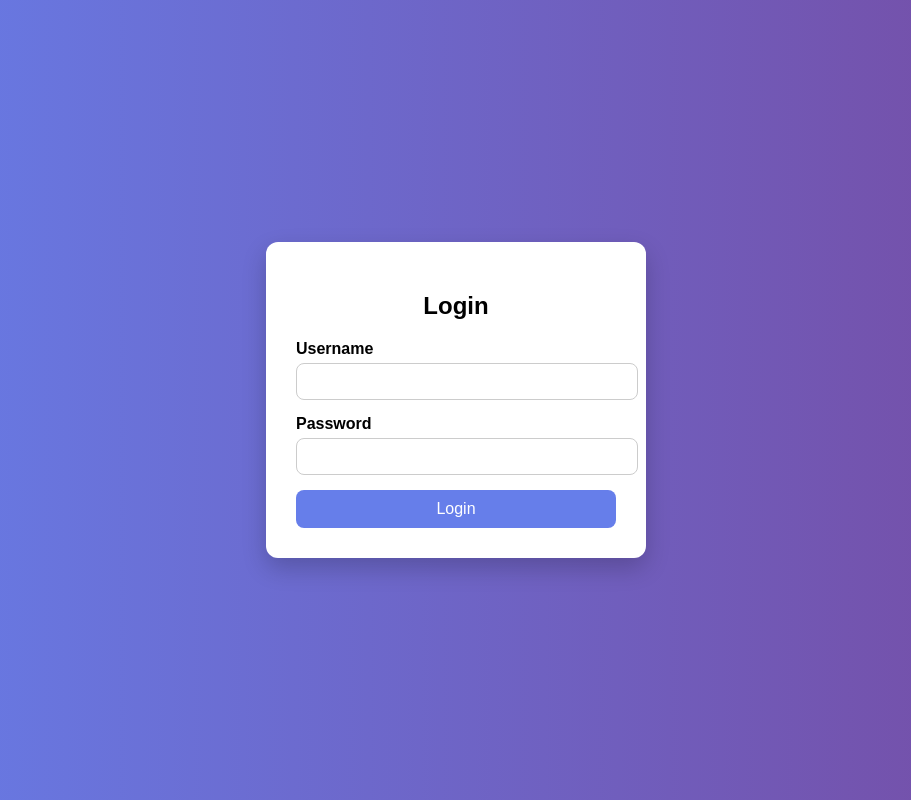
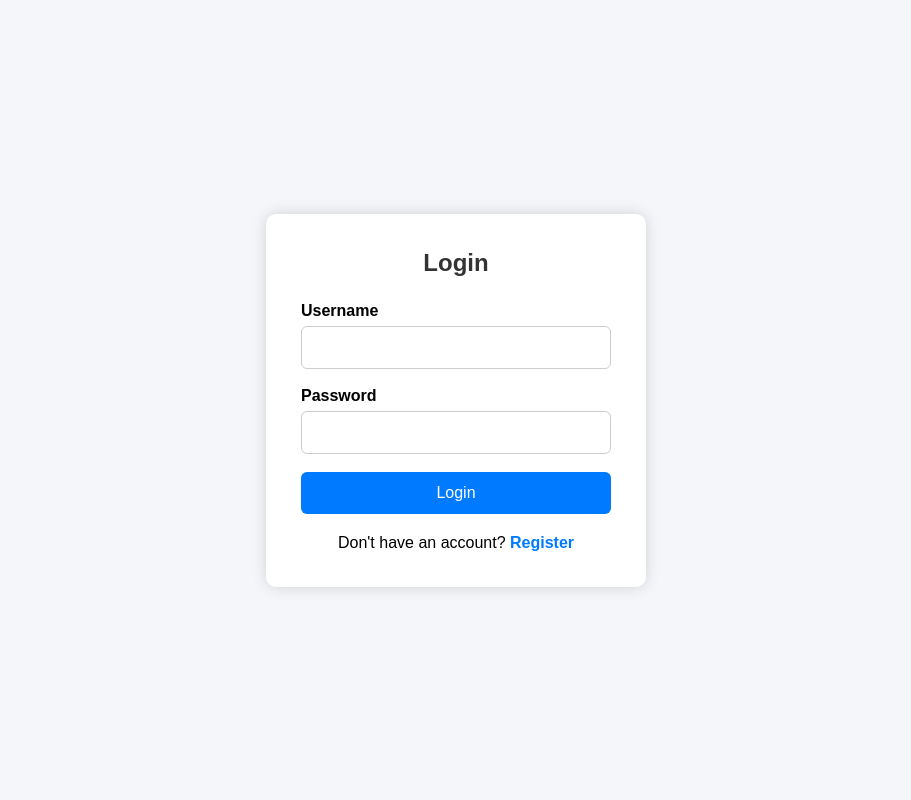
Before and after one commit to pavankalyan-cloud/qr-code-generator-django, a Django app: page /login/ in a window 1280 px wide. Shown: the whole page, without its empty margins (184-1095 px from the left). Run offline with Django 4.2, Linux system fonts and the light colour scheme.

Commit message:
Update login page

```diff
--- a/qrapp/templates/login.html
+++ b/qrapp/templates/login.html
@@ -1,26 +1,131 @@
-{% extends 'base.html' %}
+<!DOCTYPE html>
+<html lang="en">
+<head>
+    <meta charset="UTF-8">
+    <meta name="viewport" content="width=device-width, initial-scale=1.0">
+    <title>Login | QR Code Generator</title>
 
-{% block content %}
+    <style>
+        *{
+            margin:0;
+            padding:0;
+            box-sizing:border-box;
+            font-family:Arial, Helvetica, sans-serif;
+        }
+
+        body{
+            background:#f4f6f9;
+            display:flex;
+            justify-content:center;
+            align-items:center;
+            height:100vh;
+        }
+
+        .container{
+            width:380px;
+            background:#fff;
+            padding:35px;
+            border-radius:10px;
+            box-shadow:0 0 15px rgba(0,0,0,0.15);
+        }
+
+        h2{
+            text-align:center;
+            margin-bottom:25px;
+            color:#333;
+        }
+
+        .form-group{
+            margin-bottom:18px;
+        }
+
+        label{
+            display:block;
+            margin-bottom:6px;
+            font-weight:bold;
+        }
+
+        input{
+            width:100%;
+            padding:12px;
+            border:1px solid #ccc;
+            border-radius:6px;
+            font-size:15px;
+        }
+
+        button{
+            width:100%;
+            padding:12px;
+            background:#007bff;
+            color:white;
+            border:none;
+            border-radius:6px;
+            cursor:pointer;
+            font-size:16px;
+        }
+
+        button:hover{
+            background:#0056b3;
+        }
+
+        .register{
+            text-align:center;
+            margin-top:20px;
+        }
+
+        .register a{
+            text-decoration:none;
+            color:#007bff;
+            font-weight:bold;
+        }
+
+        .register a:hover{
+            text-decoration:underline;
+        }
+
+        .error{
+            color:red;
+            text-align:center;
+            margin-bottom:15px;
+        }
+    </style>
+</head>
+
+<body>
+
 <div class="container">
-    <div class="login-box">
+
     <h2>Login</h2>
+
+    {% if form.errors %}
+        <div class="error">
+            Invalid username or password.
+        </div>
+    {% endif %}
 
     <form method="POST">
         {% csrf_token %}
 
-            <div class="input-group">
+        <div class="form-group">
             <label>Username</label>
             <input type="text" name="username" required>
         </div>
 
-            <div class="input-group">
+        <div class="form-group">
             <label>Password</label>
             <input type="password" name="password" required>
         </div>
 
         <button type="submit">Login</button>
+
     </form>
-    </div>
+
+    <div class="register">
+        Don't have an account?
+        <a href="{% url 'register' %}">Register</a>
     </div>
 
-{% endblock %}
+</div>
+
+</body>
+</html>
--- a/qrapp/urls.py
+++ b/qrapp/urls.py
@@ -1,12 +1,12 @@
 from django.urls import path
 from . import views
 from django.contrib.auth import views as auth_views
+from django.views.generic import RedirectView
 
 urlpatterns = [
-    path('', views.home, name='home'),
-    path('dashboard/', views.dashboard, name='dashboard'),
+    path('', RedirectView.as_view(pattern_name='login', permanent=False)),
+    path('login/', auth_views.LoginView.as_view(template_name='login.html'), name='login'),
     path('register/', views.register, name='register'),
-    path('login/', auth_views.LoginView.as_view(template_name='login.html'), name='login'),
     path('logout/', auth_views.LogoutView.as_view(), name='logout'),
     path('dashboard/', views.dashboard, name='dashboard'),
     path("api/generate-qr/", views.generate_qr_api, name="generate_qr_api"),
```
Lines whose indentation alone changed are shown as unchanged.
